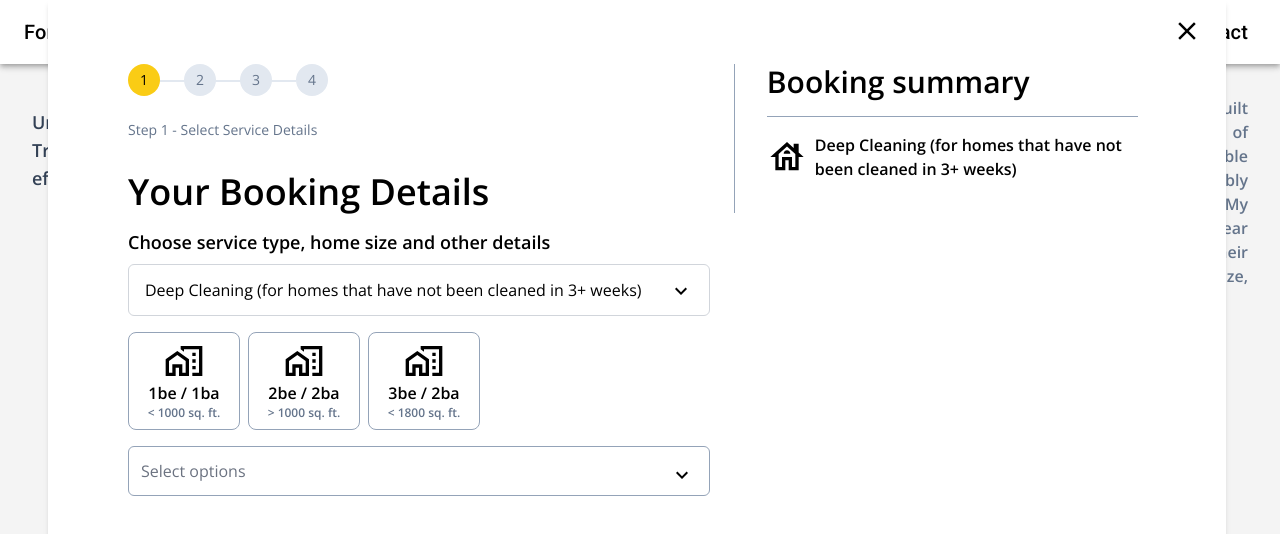
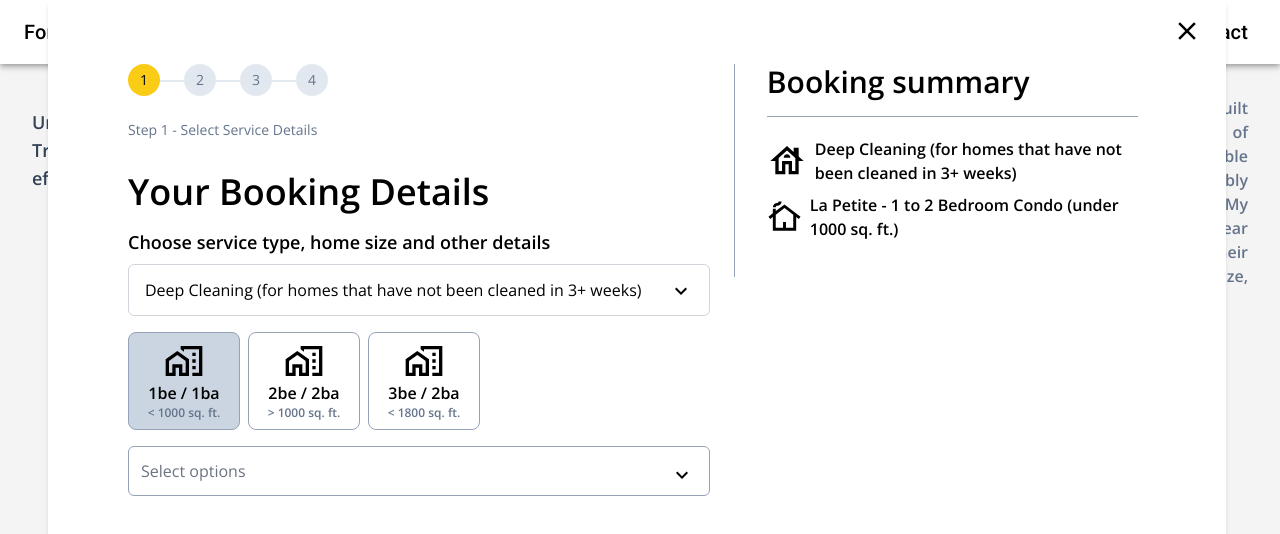
Before and after one commit to amankashyap004/form-traverse, a React (Vite) app: page / in a window 1280 px wide. Both pictures are taken after a click on the element "BOOKING CLEANING". Shown: the top 534 px of the page. Built offline with nearby package versions, Linux system fonts and the light colour scheme.

Commit message:
use redux in house details

```diff
--- a/src/components/BookingSummary.jsx
+++ b/src/components/BookingSummary.jsx
@@ -1,18 +1,28 @@
 import React from "react";
 import { useSelector } from "react-redux";
 import SelectedMultiOptions from "./steps/SelectedMultiOptions";
-import { getSelectedOptionLabel } from "../store/selectors/selectors";
+import { getSelectedOptionLabel, getSelectedBoxData } from "../store/selectors/selectors";
 import HouseOutlinedIcon from "@mui/icons-material/HouseOutlined";
+import CottageOutlinedIcon from "@mui/icons-material/CottageOutlined";
 
 const BookingSummary = () => {
    const selectedOptionLabel = useSelector(getSelectedOptionLabel);
+   const selectedBoxData = useSelector(getSelectedBoxData);
+
    return (
       <section className="w-[90%]">
          <h1 className="font-extrabold text-3xl border-b border-slate-400 pb-4">Booking summary</h1>
-         <div className="flex justify-start items-center py-4">
-            <HouseOutlinedIcon sx={{ fontSize: 40 }} />
-            <p className="ml-2 text-base font-semibold">{selectedOptionLabel}</p>
+         <div className="flex justify-start items-start flex-col py-4">
+            <div className="flex justify-start items-center py-1">
+               <HouseOutlinedIcon sx={{ fontSize: 40 }} />
+               <p className="ml-2 text-base font-semibold">{selectedOptionLabel}</p>
+            </div>
+            <div className="flex justify-start items-center py-1">
+               <CottageOutlinedIcon sx={{ fontSize: 35 }} />
+               <p className="ml-2 text-base font-semibold">{selectedBoxData}</p>
+            </div>
          </div>
+
          <div className="pb-4 w-full">
             <SelectedMultiOptions />
          </div>
--- a/src/components/steps/HouseDetails.jsx
+++ b/src/components/steps/HouseDetails.jsx
@@ -1,5 +1,8 @@
-import React, { useState } from "react";
+import React, { useState, useEffect } from "react";
+import { useDispatch, useSelector } from "react-redux";
 import BasicBox from "../BasicBox";
+import { setSelectedBoxData } from "../../store/actions/actions";
+import { getSelectedBoxData } from "../../store/selectors/selectors";
 
 const dataOfHouseDetails = [
    {
@@ -26,11 +29,17 @@ const dataOfHouseDetails = [
 ];
 
 const HouseDetails = () => {
-   const [selectedBox, setSelectedBox] = useState(null);
+   const dispatch = useDispatch();
+   const [selectedBox, setSelectedBox] = useState(dataOfHouseDetails[0]);
 
    const handleBoxClick = (data) => {
       setSelectedBox(data);
+      dispatch(setSelectedBoxData(data.label));
    };
+
+   useEffect(() => {
+      dispatch(setSelectedBoxData(dataOfHouseDetails[0].label));
+   }, []);
 
    return (
       <div className="flex justify-start items-center">
--- a/src/store/actions/actions.js
+++ b/src/store/actions/actions.js
@@ -2,6 +2,13 @@ export const setMultiOptions = (multiOptions) => {
    return {
       type: "SET_MULTI_OPTIONS",
       payload: multiOptions,
+   };
+};
+
+export const setSelectedBoxData = (data) => {
+   return {
+      type: "SET_SELECTED_BOX_DATA",
+      payload: data,
    };
 };
 
--- a/src/store/reducers/reducers.js
+++ b/src/store/reducers/reducers.js
@@ -1,6 +1,7 @@
 const initialState = {
+   selectedOptionLabel: "",
+   selectedBoxData: "",
    selectedMultiOptions: [],
-   selectedOptionLabel: "",
 };
 
 const reducer = (state = initialState, action) => {
@@ -9,6 +10,11 @@ const reducer = (state = initialState, action) => {
          return {
             ...state,
             selectedMultiOptions: action.payload,
+         };
+      case "SET_SELECTED_BOX_DATA":
+         return {
+            ...state,
+            selectedBoxData: action.payload,
          };
       case "SET_SELECTED_OPTION_LABEL":
          return {
--- a/src/store/selectors/selectors.js
+++ b/src/store/selectors/selectors.js
@@ -1 +1,3 @@
 export const getSelectedOptionLabel = (state) => state.selectedOptionLabel;
+
+export const getSelectedBoxData = (state) => state.selectedBoxData;
```
